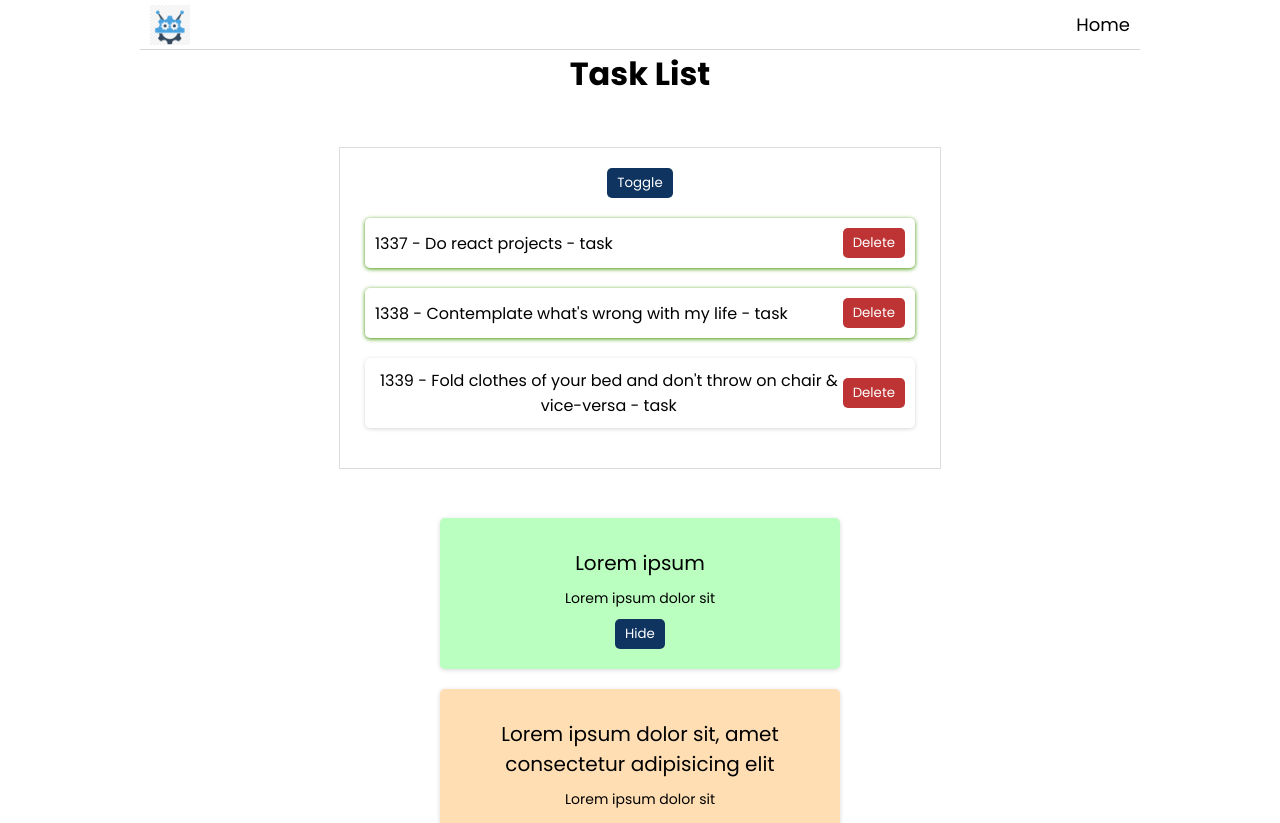
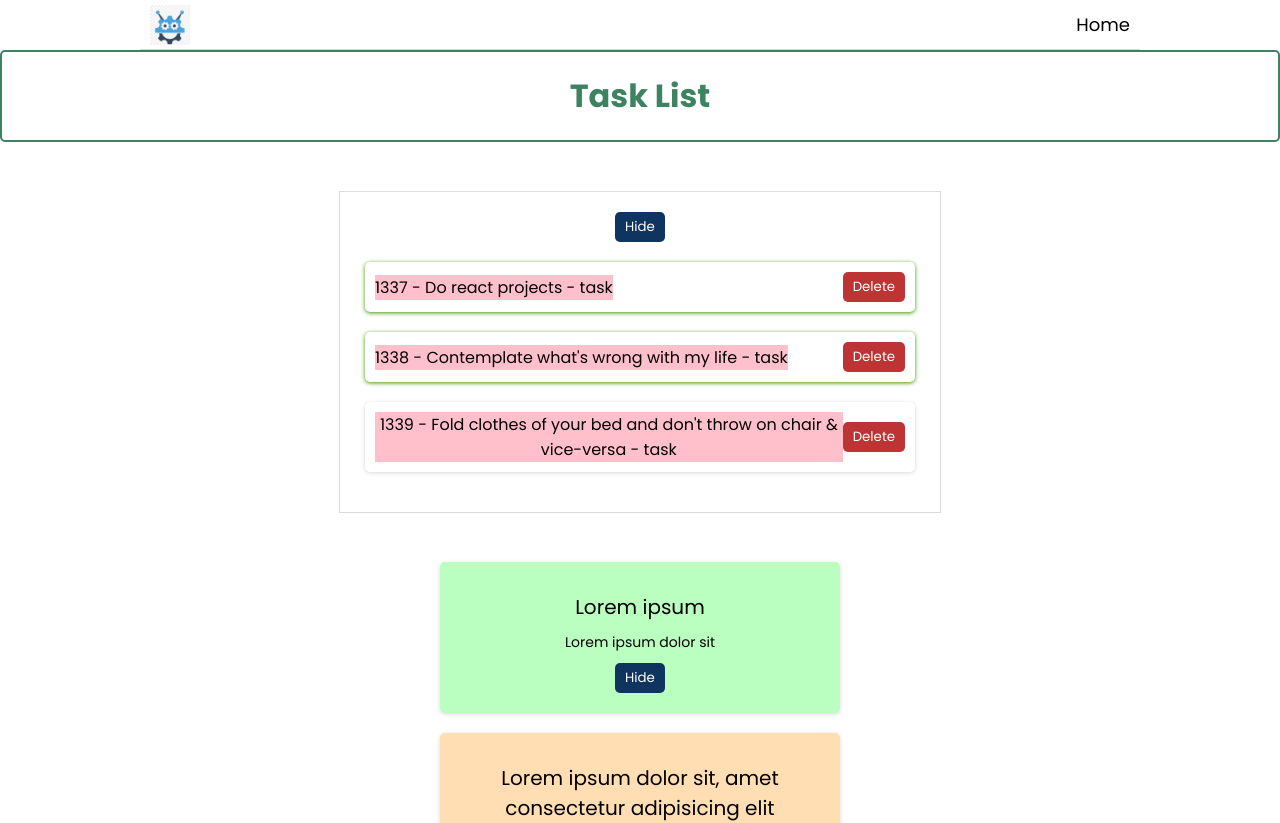
Before and after one commit to Sareeka61/Taskmate, a React (Create React App) app: page / in a window 1280 px wide. Shown: the top 823 px of the page. Built offline with nearby package versions, Linux system fonts and the light colour scheme.

Commit message:
Used inline, modular and dynamic level styling

```diff
--- a/src/components/Header.js
+++ b/src/components/Header.js
@@ -5,7 +5,8 @@ export const Header = () => {
   return (
     <header>
         <img src={Logo} alt=""/>
-        <a href="src/assets/logo.png">Home</a>
+        {/* the classname title won't work here as per modular styling of css and will only work inside taskcard.js */}
+        <a className="title" href="src/assets/logo.png">Home</a>
     </header>
   )
 }
--- a/src/components/TaskCard.js
+++ b/src/components/TaskCard.js
@@ -1,12 +1,13 @@
-import "./TaskCard.css"
+import "./TaskCard.css";
+import styles from "./TaskCard.module.css";
 
 export const TaskCard = ({ task, handleDelete, info }) => {
     return (
       <div className="taskcard ">
         <li
-              className={task.completed ? "completed" : "incompleted"}
+              className={ task.completed ? "completed" : "incompleted" }
             >
-              <span>
+              <span className= {styles.title}>
                 {task.id} - {task.name} - {info}
               </span>
               <button onClick={() => handleDelete(task.id)} className="delete">
--- /dev/null
+++ b/src/components/TaskCard.module.css
@@ -0,0 +1,3 @@
+.title {
+    background-color: pink;
+}
--- a/src/components/TaskList.js
+++ b/src/components/TaskList.js
@@ -11,21 +11,27 @@ export const TaskList = ({info}) => {
   ]);
   const [show, setShow] = useState(true);
 
+  const styles = {
+    color: show ? "#3D8361" :"#be3434",
+    border: "2px solid",
+    borderColor: show ? "#3D8361" :"#be3434",
+    borderRadius: "5px",
+    padding: "20px"
+  }
   function handleDelete(id) {
     setTasks(tasks.filter(task => task.id !== id));
   }
 
   return (
     <div className="tasklist">
-      <h1>Task List</h1>
+      <h1 style={styles}>Task List</h1>
       <ul>
         <button
           className="trigger"
           onClick={() => {
             setShow(!show);
           }}
-        >
-          Toggle
+        > { show? "Hide" : "Show"}
         </button>
         {show &&
           tasks.map((task) => (
```
